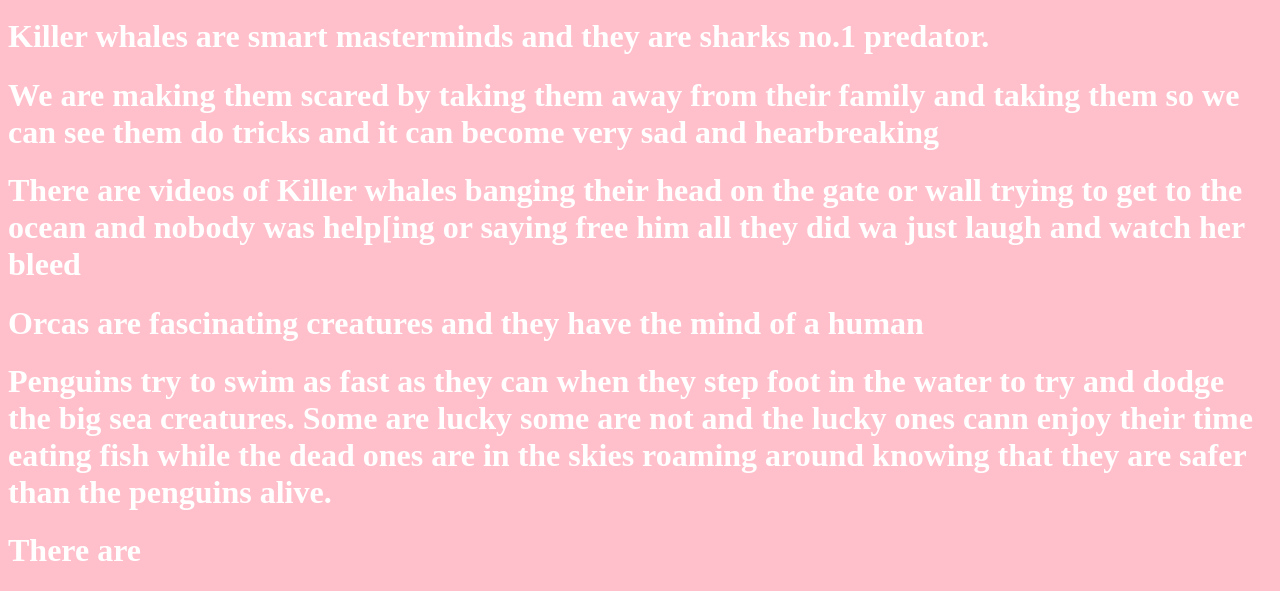
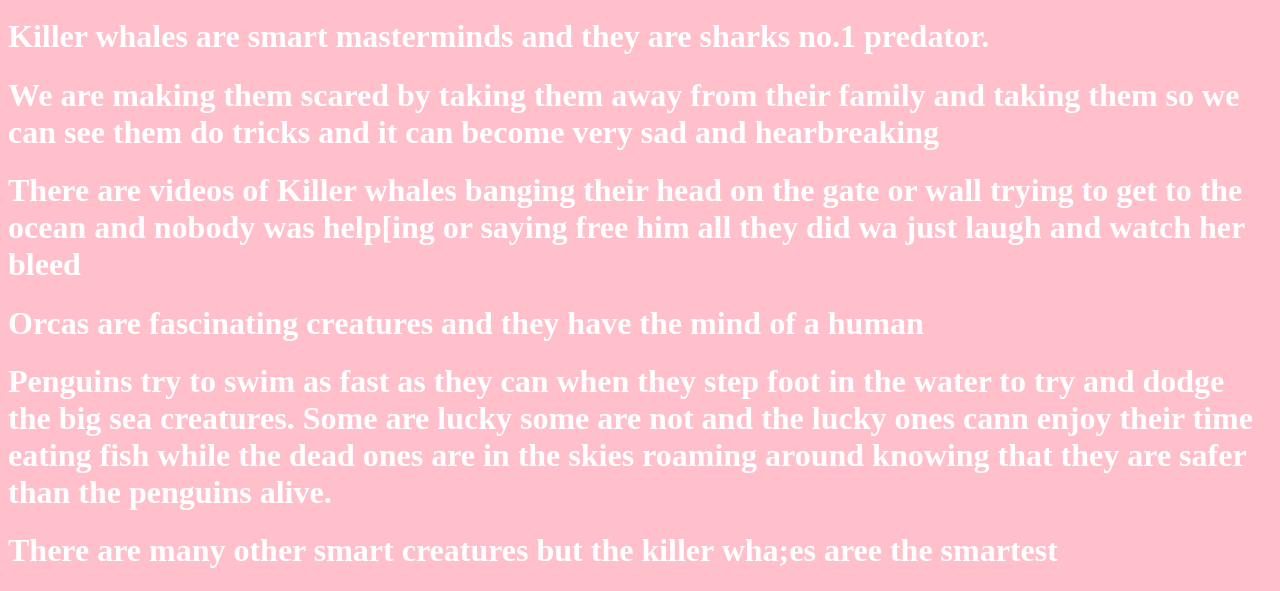
Before and after one commit to ZaraAbid17/MyWebpage, a plain HTML site: page index.html in a window 1280 px wide. Shown: the part 299-890 px from the top of the page. Drawn offline with Linux system fonts and the light colour scheme.

Commit message:
Update index.html

```diff
--- a/index.html
+++ b/index.html
@@ -21,7 +21,7 @@ h2{  color:light green }
 <h1>There are videos of Killer whales banging their head on the gate or wall trying to get to the ocean and nobody was help[ing or saying free him all they did wa just laugh and watch her bleed</h1>
 <h1>Orcas are fascinating creatures and they have the mind of a human</h1>
 <h1>Penguins try to swim as fast as they can when they step foot in the water to try and dodge the big sea creatures. Some are lucky some are not and the lucky ones cann enjoy their time eating fish while the dead ones are in the skies roaming around knowing that they are safer than the penguins alive.</h1>
- <h1>There are
+  <h1>There are many other smart creatures but the killer wha;es aree the smartest</h1>
 
 
 
```
